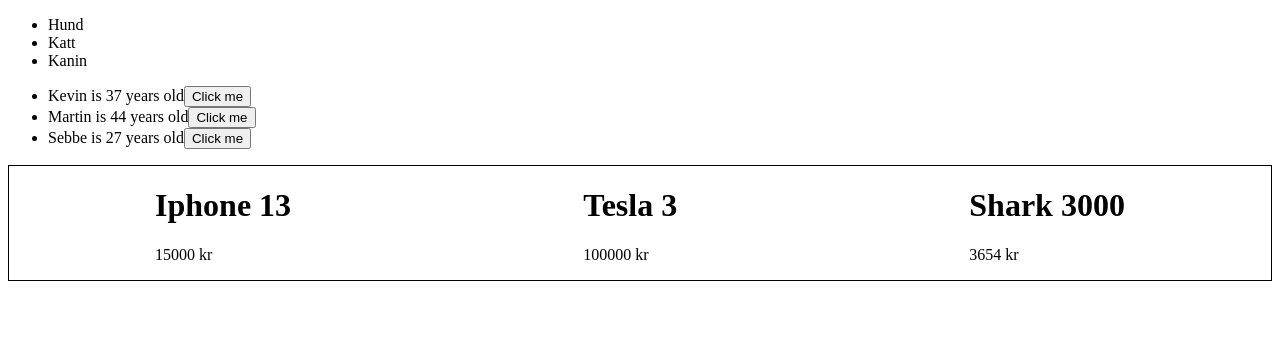
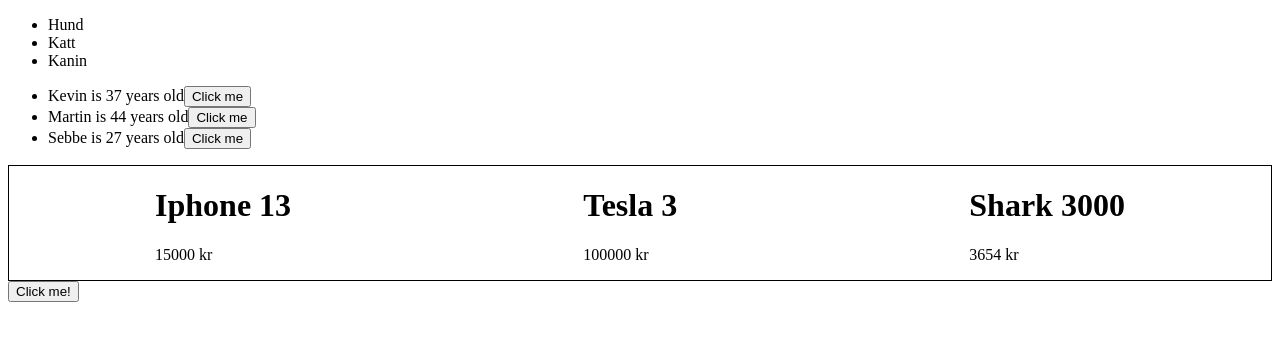
Before and after one commit to Hultberg80/react-19-practise, a React (Vite) app in the folder client/: page / in a window 1280 px wide. Shown: the top 340 px of the page. Built offline with nearby package versions, Linux system fonts and the light colour scheme.

Commit message:
clickevent

```diff
--- a/client/src/App.jsx
+++ b/client/src/App.jsx
@@ -1,6 +1,7 @@
 import Animals from "./Animals.jsx"
 import Buttons from "./Buttons.jsx"
 import Lists from "./components/Lists.jsx"
+import AlertButton from "./ClickEvent.jsx"
 
 function App(){
 
@@ -9,6 +10,7 @@ function App(){
       <Animals />
       <Buttons />
       <Lists />
+      <AlertButton />
     </div>
   )
 }
--- /dev/null
+++ b/client/src/ClickEvent.jsx
@@ -0,0 +1,14 @@
+
+function AlertButton() {
+
+  function handleAlertButton() {
+    alert('Hej världen!')
+  }
+
+  return (
+  <>
+    <button onClick={handleAlertButton}>Click me!</button>
+  </>
+)}
+
+export default AlertButton
```
